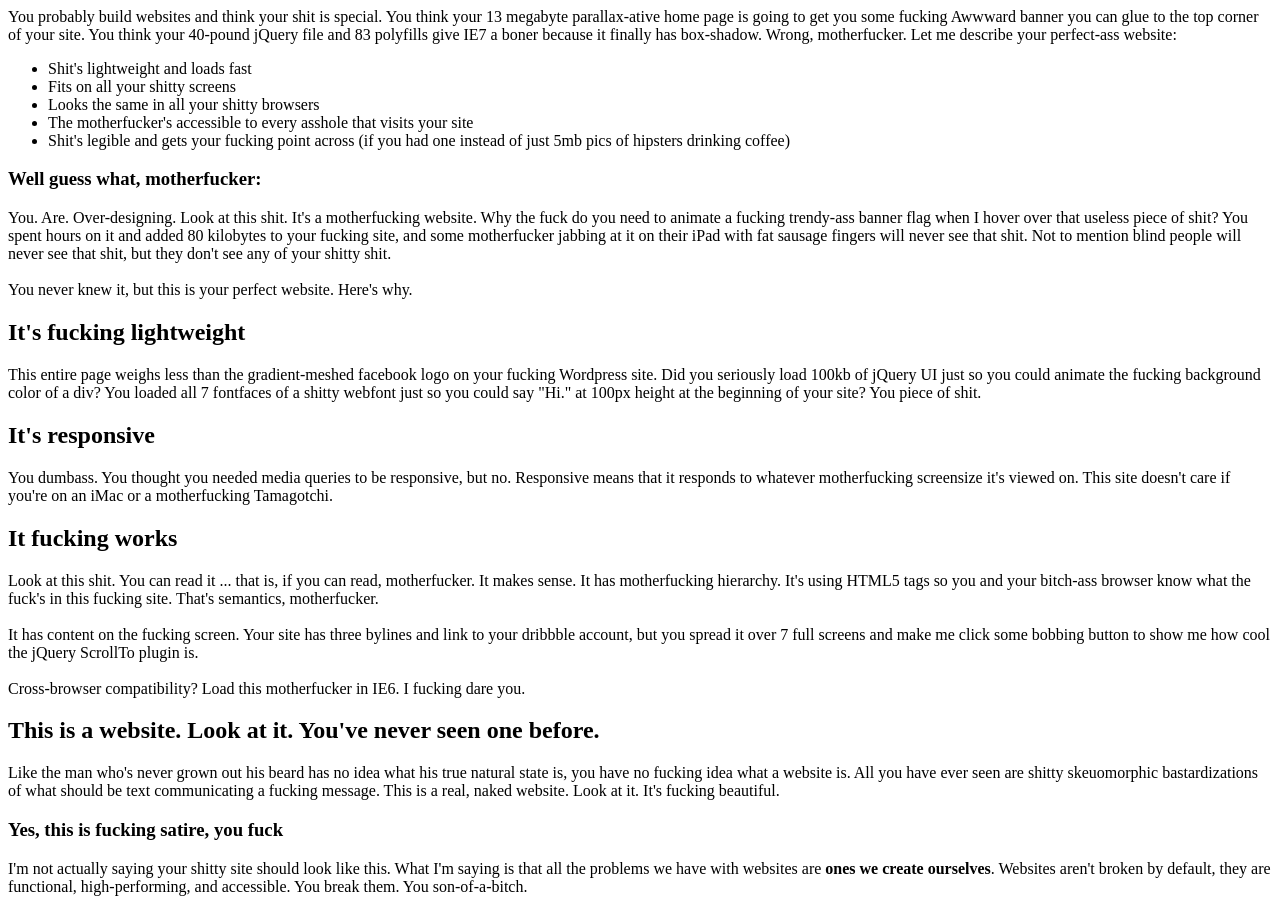
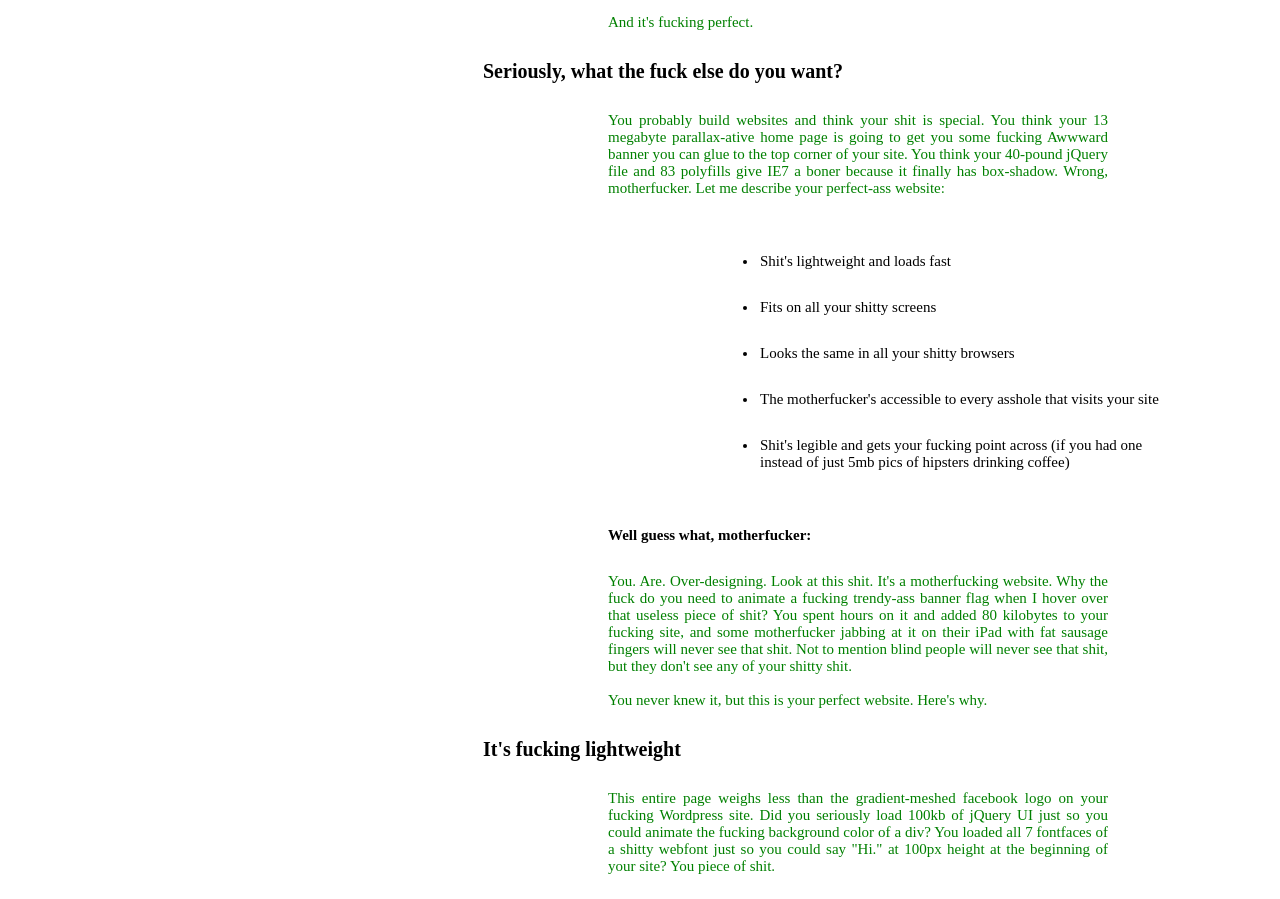
Before and after one commit to dajuca/Html, a plain HTML site: page test.html in a window 1280 px wide. Shown: the part 157-1056 px from the top of the page. Drawn offline with Linux system fonts and the light colour scheme.

Commit message:
ajouté style vert centre

```diff
--- a/style.css
+++ b/style.css
@@ -1,27 +1,39 @@
-.paragraphe
+.para
 
 {
-	color: blue
+    color: green
 }
-.headers
+
+*
+{
+
+width: 500px;
+text-align: justify;
+margin: 25px;
+font-size: 15px;
+padding: 2px;
+margin-left:150px;
+
+}
+
+h1
 
 {
-position: absolute;
-left: 0,5;
-top: 0,5
-transform: translate3d(-50%, -50%, 0);
 
+width: 500px;
+border 1px solid black;
+text-align: justify;
+margin: 25px;
+font-size: 30px;
 }
-*
-@font-face {
-    font-family: 'ambleregular';
-    src: url('fonts/Amble-Regular-webfont.eot');
-    src: url('fonts/Amble-Regular-webfont.eot?#iefix') format('embedded-opentype'),
-         url('fonts/Amble-Regular-webfont.woff2') format('woff2'),
-         url('fonts/Amble-Regular-webfont.woff') format('woff'),
-         url('fonts/Amble-Regular-webfont.ttf') format('truetype'),
-         url('fonts/Amble-Regular-webfont.svg#ambleregular') format('svg');
-    font-weight: normal;
-    font-style: normal;
 
+h2
+
+{
+
+width: 500px;
+border 1px solid black;
+text-align: justify;
+margin: 25px;
+font-size: 20px;
 }
--- a/test.html
+++ b/test.html
@@ -2,57 +2,58 @@
 <html>
 	<head>
 		<meta charset="utf-8">
-		<link rel="stylesheet" href="style.css">
+	<link rel="stylesheet" href="style.css">
 		<title> Motherfucking Website</title>
 	</head>
 
+	<aside>
 	<body>
 
-		<h1> This is a motherfucking website.</h1>
+		<h1 class = "headers"> This is a motherfucking website.</h1>
 
-		<p > And it's fucking perfect. <br>
+		<p class = "para" > And it's fucking perfect. <br>
 
 		<h2>Seriously, what the fuck else do you want?</h2>
 
-		You probably build websites and think your shit is special. You think your 13 megabyte parallax-ative home page is going to get you some fucking Awwward banner you can glue to the top corner of your site. You think your 40-pound jQuery file and 83 polyfills give IE7 a boner because it finally has box-shadow. Wrong, motherfucker. Let me describe your perfect-ass website:
+		<p class = "para" > You probably build websites and think your shit is special. You think your 13 megabyte parallax-ative home page is going to get you some fucking Awwward banner you can glue to the top corner of your site. You think your 40-pound jQuery file and 83 polyfills give IE7 a boner because it finally has box-shadow. Wrong, motherfucker. Let me describe your perfect-ass website: </p>
 
 		<ul>
 			<li>Shit's lightweight and loads fast</li>
 			<li>Fits on all your shitty screens</li>
 			<li>Looks the same in all your shitty browsers</li>
 			<li>The motherfucker's accessible to every asshole that visits your site </li>
-			<li>Shit's legible and gets your fucking point across (if you had one instead of just 5mb pics of hipsters drinking coffee)</li>
+			<li>Shit's legible and gets your fucking point across (if you had one <br> instead of just 5mb pics of hipsters drinking coffee)</li>
 		</ul>
 
 		<h3>Well guess what, motherfucker:</h3>
 
-		You. Are. Over-designing. Look at this shit. It's a motherfucking website. Why the fuck do you need to animate a fucking trendy-ass banner flag when I hover over that useless piece of shit? You spent hours on it and added 80 kilobytes to your fucking site, and some motherfucker jabbing at it on their iPad with fat sausage fingers will never see that shit. Not to mention blind people will never see that shit, but they don't see any of your shitty shit. <br>
+		<p class = "para" > You. Are. Over-designing. Look at this shit. It's a motherfucking website. Why the fuck do you need to animate a fucking trendy-ass banner flag when I hover over that useless piece of shit? You spent hours on it and added 80 kilobytes to your fucking site, and some motherfucker jabbing at it on their iPad with fat sausage fingers will never see that shit. Not to mention blind people will never see that shit, but they don't see any of your shitty shit. <br>
 		<br>
 
-		You never knew it, but this is your perfect website. Here's why.
+		You never knew it, but this is your perfect website. Here's why.</p>
 
 		<h2>It's fucking lightweight</h1>
 
-		This entire page weighs less than the gradient-meshed facebook logo on your fucking Wordpress site. Did you seriously load 100kb of jQuery UI just so you could animate the fucking background color of a div? You loaded all 7 fontfaces of a shitty webfont just so you could say "Hi." at 100px height at the beginning of your site? You piece of shit.
+		<p class = "para" > This entire page weighs less than the gradient-meshed facebook logo on your fucking Wordpress site. Did you seriously load 100kb of jQuery UI just so you could animate the fucking background color of a div? You loaded all 7 fontfaces of a shitty webfont just so you could say "Hi." at 100px height at the beginning of your site? You piece of shit.</p>
 
 		<h2>It's responsive</h1>
-		You dumbass. You thought you needed media queries to be responsive, but no. Responsive means that it responds to whatever motherfucking screensize it's viewed on. This site doesn't care if you're on an iMac or a motherfucking Tamagotchi.
+		<p class = "para" > You dumbass. You thought you needed media queries to be responsive, but no. Responsive means that it responds to whatever motherfucking screensize it's viewed on. This site doesn't care if you're on an iMac or a motherfucking Tamagotchi.</p>
 
 		<h2>It fucking works</h2>
-		Look at this shit. You can read it ... that is, if you can read, motherfucker. It makes sense. It has motherfucking hierarchy. It's using HTML5 tags so you and your bitch-ass browser know what the fuck's in this fucking site. That's semantics, motherfucker. <br>
+		<p class = "para" > Look at this shit. You can read it ... that is, if you can read, motherfucker. It makes sense. It has motherfucking hierarchy. It's using HTML5 tags so you and your bitch-ass browser know what the fuck's in this fucking site. That's semantics, motherfucker. <br>
 		<br>
 
 		It has content on the fucking screen. Your site has three bylines and link to your dribbble account, but you spread it over 7 full screens and make me click some bobbing button to show me how cool the jQuery ScrollTo plugin is.<br>
 		<br>
 
-		Cross-browser compatibility? Load this motherfucker in IE6. I fucking dare you.
+		Cross-browser compatibility? Load this motherfucker in IE6. I fucking dare you.</p>
 
 		<h2> This is a website. Look at it. You've never seen one before. </h2>
 
-		Like the man who's never grown out his beard has no idea what his true natural state is, you have no fucking idea what a website is. All you have ever seen are shitty skeuomorphic bastardizations of what should be text communicating a fucking message. This is a real, naked website. Look at it. It's fucking beautiful.
+		<p class = "para" > Like the man who's never grown out his beard has no idea what his true natural state is, you have no fucking idea what a website is. All you have ever seen are shitty skeuomorphic bastardizations of what should be text communicating a fucking message. This is a real, naked website. Look at it. It's fucking beautiful.</p>
 
 		<h3>Yes, this is fucking satire, you fuck</h3>
-		I'm not actually saying your shitty site should look like this. What I'm saying is that all the problems we have with websites are <strong>ones we create ourselves</strong>. Websites aren't broken by default, they are functional, high-performing, and accessible. You break them. You son-of-a-bitch.
+		<p class = "para" > I'm not actually saying your shitty site should look like this. What I'm saying is that all the problems we have with websites are <strong>ones we create ourselves</strong>. Websites aren't broken by default, they are functional, high-performing, and accessible. You break them. You son-of-a-bitch.</p>
 
 		<blockquote>
 		""Good design is as little design as possible""
@@ -66,13 +67,14 @@
 
 		<h2>Epilogue</h2>
 
-		From the philosophies expressed (poorly) above, <a href="http://txti.es/">txti</a> was created. You should try it today to make your own motherfucking websites.
+		<p class = "para" > From the philosophies expressed (poorly) above, <a href="http://txti.es/">txti</a> was created. You should try it today to make your own motherfucking websites.
 
 
 
 
 		</p>
 
+	</aside>
 
 	</body>
 </html>
```
